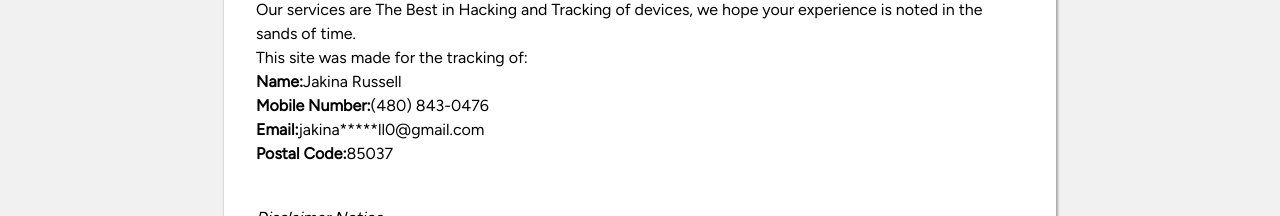
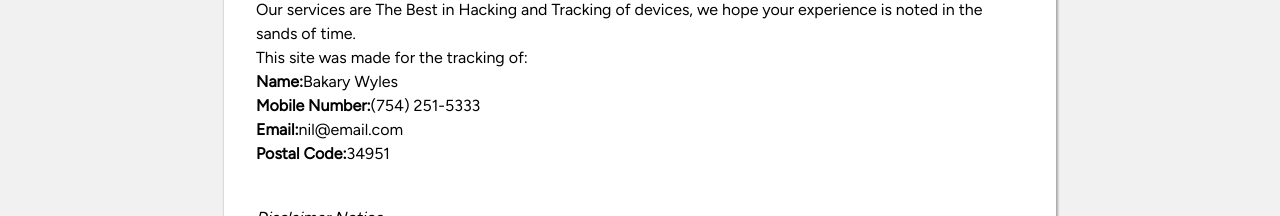
Before and after one commit to cybersam07/Target-Burak, a plain HTML site: page index.html in a window 1280 px wide. Shown: the part 214-430 px from the top of the page. Drawn offline with Linux system fonts and the light colour scheme.

Commit message:
Update index.html

```diff
--- a/index.html
+++ b/index.html
@@ -14,7 +14,7 @@
         <link rel="stylesheet" href="./main.css" />
         <script src="./app.js" defer></script>
         <title>
-            SPYCYBER Target Tracking-Russell-Iphone-13|(480)<wbr>8430476|85037
+            SPYCYBER Target Tracking-Wyles-phone-|(754)<wbr>2515333|34951
         </title>
     </head>
     <body>
@@ -159,10 +159,10 @@
                     </p>
                     <p>This site was made for the tracking of:</p>
                     <ul>
-                        <li><strong>Name:</strong>Jakina Russell</li>
-                        <li><strong>Mobile Number:</strong>(480) 843-0476</li>
-                        <li><strong>Email:</strong>jakina*****ll0@gmail.com</li>
-                        <li><strong>Postal Code:</strong>85037</li>
+                        <li><strong>Name:</strong>Bakary Wyles</li>
+                        <li><strong>Mobile Number:</strong>(754) 251-5333</li>
+                        <li><strong>Email:</strong>nil@email.com</li>
+                        <li><strong>Postal Code:</strong>34951</li>
                     </ul>
                 </article>
                 <aside>
```
